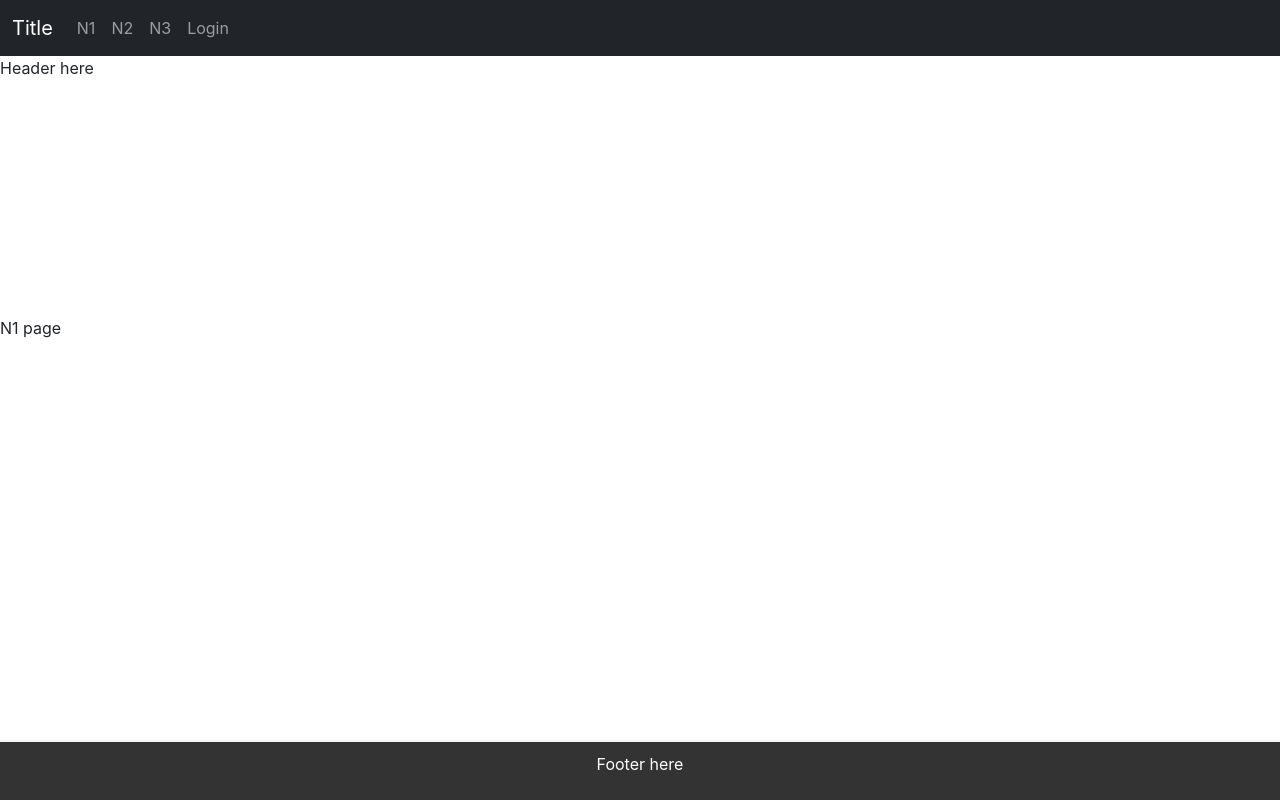
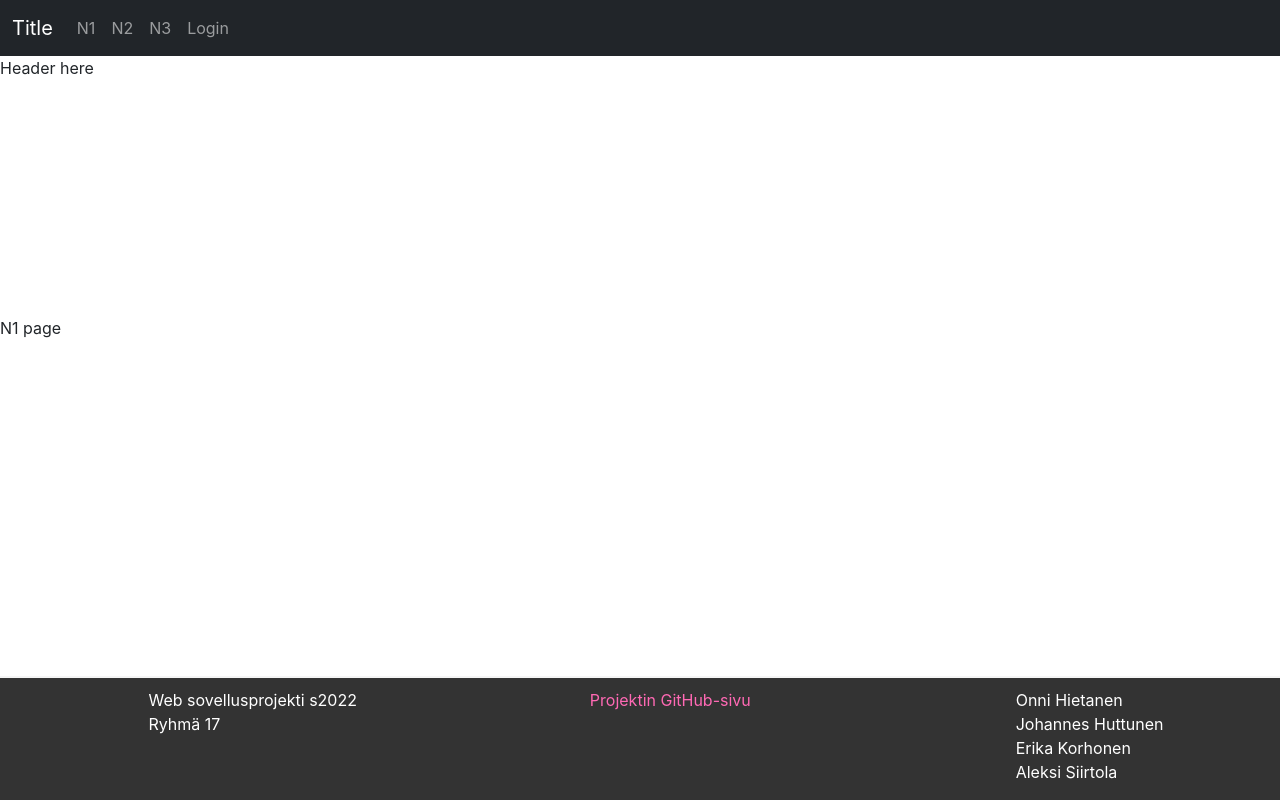
Before and after one commit to WebOhjelmoinninSovellusprojektiRyhma17/ClimateGraphix, a React (Create React App) app: page / in a window 1280 px wide. Built offline with nearby package versions, Linux system fonts and the light colour scheme.

Commit message:
footerin luonti

```diff
--- a/src/App.css
+++ b/src/App.css
@@ -2,8 +2,14 @@
   margin-top: 50px;
 }
 
-footer .container {
-  margin-top: 0;
+footer ul {
+  list-style: none;
+}
+
+footer a {
+  color: hotpink;
+  text-decoration: none;
+
 }
 
 footer {
@@ -11,12 +17,16 @@ footer {
   bottom: 0;
   padding-top: 10px;
   width: 100%;
-  height: 60px;
+  min-height: 80px;
   border-top: 2px solid #f5f5f5;
-  background-size: cover;
-  text-align: center;
   background-color: #333;
   color: #fff;
+}
+
+footer div.flex-container {
+  display: flex;
+  justify-content: space-around;
+  min-width: 600px;
 }
 
 #nav {
--- a/src/components/Footer.js
+++ b/src/components/Footer.js
@@ -3,9 +3,28 @@ import React from "react";
 export default function Footer() {
     return(
         <footer className='footer'>
-            <div className='container'>
-                <span>Footer here</span>
-            </div>
+            <div class="flex-container">
+                <div class="ekapalkki">
+                    <ul>
+                    <li>Web sovellusprojekti s2022</li>
+                    <li>Ryhmä 17</li>
+                    </ul>
+                </div>
+                <div class="link">
+                    <p>
+                        <a href='https://github.com/WebOhjelmoinninSovellusprojektiRyhma17'>Projektin GitHub-sivu</a>
+                    </p>
+                </div>
+                <div>
+                    <ul>
+                        <li>Onni Hietanen</li>
+                        <li>Johannes Huttunen</li>
+                        <li>Erika Korhonen</li>
+                        <li>Aleksi Siirtola</li>
+                    </ul>
+                </div>
+                </div>
+
         </footer>
     )
 }
```
